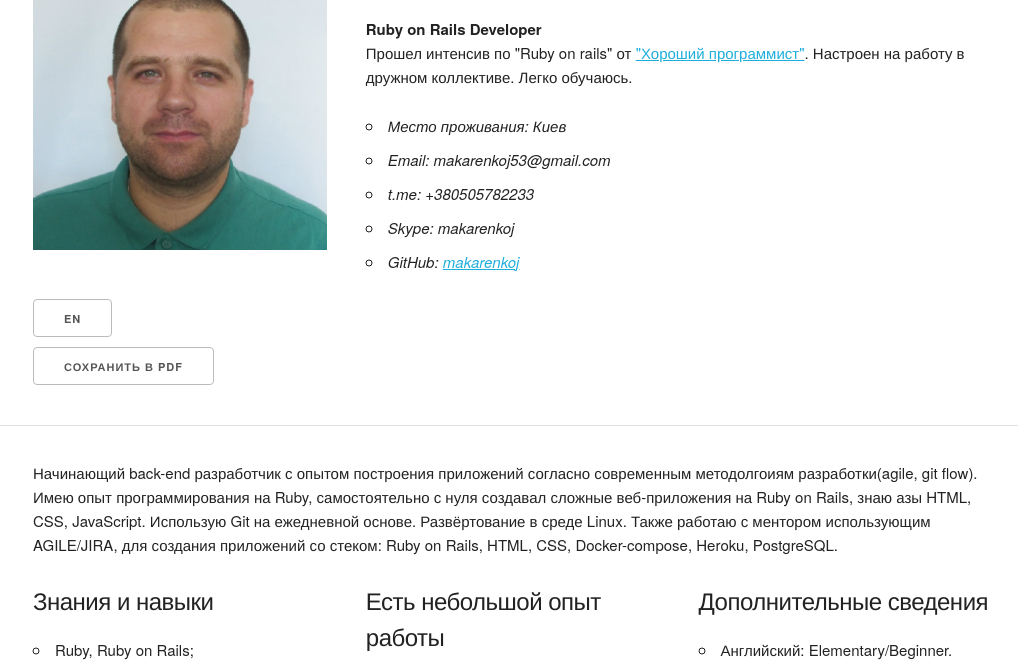
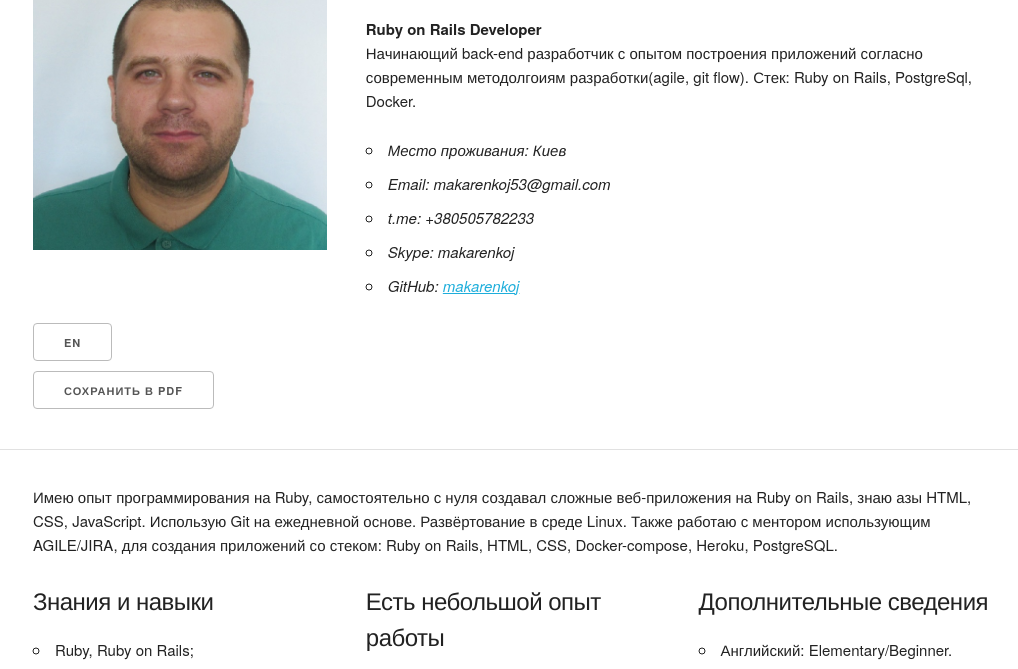
Before and after one commit to makarenkoj/cv, a plain HTML site: page index.html in a window 1280 px wide. Shown: the part 44-713 px from the top of the page, without its empty margins (127-1145 px from the left). Drawn offline with Linux system fonts and the light colour scheme.

Commit message:
refresh short discription

```diff
--- a/index.html
+++ b/index.html
@@ -39,9 +39,9 @@
     <div class="two-thirds column">
       <h4>Юрий Макаренко</h4>
       <strong>Ruby on Rails Developer</strong>
-      <p>Прошел интенсив по "Ruby on rails" от
-        <a href="https://goodprogrammer.ru/pages/about">"Хороший программист"</a>.
-        Настроен на работу в дружном коллективе. Легко обучаюсь.</p>
+      <p>Начинающий back-end разработчик с опытом построения приложений согласно современным
+        методолгоиям разработки(agile, git flow). Стек: Ruby on Rails, PostgreSql, Docker.
+      </p>
       <ul>
         <li><em>Место проживания: Киев</em></li>
         <li><em>Email: makarenkoj53@gmail.com</em></li>
@@ -58,8 +58,7 @@
 </div>
 <hr>
 <div class="container">
-  <p>Начинающий back-end разработчик с опытом построения приложений согласно современным методолгоиям разработки(agile, git flow).
-    Имею опыт программирования на Ruby, самостоятельно с нуля создавал сложные веб-приложения на Ruby on Rails,
+  <p>Имею опыт программирования на Ruby, самостоятельно с нуля создавал сложные веб-приложения на Ruby on Rails,
     знаю азы HTML, CSS, JavaScript. Использую Git на ежедневной основе. Развёртование в среде Linux.
     Также работаю с ментором использующим AGILE/JIRA, для создания приложений со стеком:
     Ruby on Rails, HTML, CSS, Docker-compose, Heroku, PostgreSQL.</p>
```
Also changed, not shown: index_en.html (+4 -5 lines).
